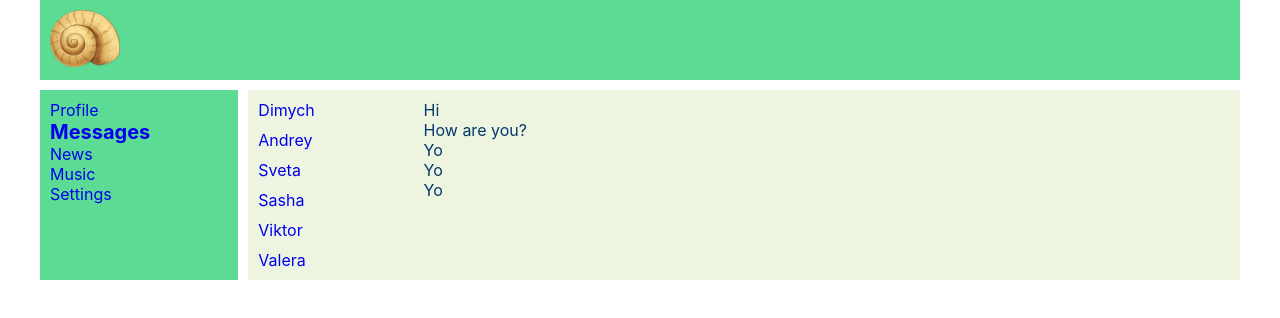
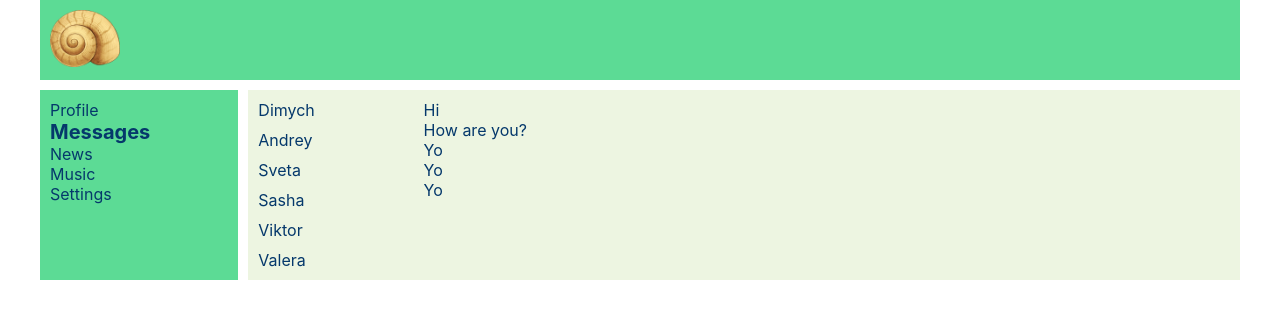
Before and after one commit to bechorhl/react-social-network, a React (Create React App) app: page /dialogs in a window 1280 px wide. Shown: the top 318 px of the page. Built offline with nearby package versions, Linux system fonts and the light colour scheme.

Commit message:
Pack the data into state.js

```diff
--- a/src/App.css
+++ b/src/App.css
@@ -6,6 +6,7 @@ ul, li {
 }
 
 a {
+  color: #05386b;
   outline: none;
   text-decoration: none;
   cursor: pointer;
@@ -14,6 +15,10 @@ a {
 
 a:focus {
   outline: none;
+}
+
+a:active {
+  font-weight: bold;
 }
 
 h1,
--- a/src/App.js
+++ b/src/App.js
@@ -6,7 +6,7 @@ import Profile from './components/Profile/Profile';
 import Dialogs from './components/Dialogs/Dialogs';
 import { BrowserRouter, Routes, Route } from 'react-router-dom';
 
-const App = () => {
+const App = (props) => {
   return (
     <BrowserRouter>
       <div className="app-wrapper">
@@ -14,8 +14,14 @@ const App = () => {
         <Navbar />
         <div className="app-wrapper-content">
           <Routes>
-            <Route path="/profile" element={<Profile />} />
-            <Route path="/dialogs/*" element={<Dialogs />} />
+            <Route
+              path="/profile"
+              element={<Profile state={props.state.profilePage} />}
+            />
+            <Route
+              path="/dialogs/*"
+              element={<Dialogs state={props.state.messagesPage} />}
+            />
             {/* <Route path="*" element={<Profile />} /> */}
           </Routes>
         </div>
--- a/src/components/Dialogs/DialogItem/DialogItem.jsx
+++ b/src/components/Dialogs/DialogItem/DialogItem.jsx
@@ -5,9 +5,17 @@ import { NavLink } from 'react-router-dom';
 const DialogItem = (props) => {
   return (
     <li className={styles.dialog}>
-      <NavLink to={'/dialogs/' + props.id}>{props.name}</NavLink>
+      <NavLink
+        to={'/dialogs/' + props.id}
+        className={(navData) =>
+          navData.isActive ? styles.dialogIsActive : styles.dialog
+        }
+      >
+        {props.name}
+      </NavLink>
     </li>
   );
 };
 
 export default DialogItem;
+// {styles.dialog}
--- a/src/components/Dialogs/Dialogs.jsx
+++ b/src/components/Dialogs/Dialogs.jsx
@@ -4,28 +4,11 @@ import DialogItem from './DialogItem/DialogItem';
 import Message from './Message/Message';
 
 const Dialogs = (props) => {
-  let dialogs = [
-    { id: 1, name: 'Dimych' },
-    { id: 2, name: 'Andrey' },
-    { id: 3, name: 'Sveta' },
-    { id: 4, name: 'Sasha' },
-    { id: 5, name: 'Viktor' },
-    { id: 6, name: 'Valera' },
-  ];
-
-  let messages = [
-    { id: 1, message: 'Hi' },
-    { id: 2, message: 'How are you?' },
-    { id: 3, message: 'Yo' },
-    { id: 4, message: 'Yo' },
-    { id: 5, message: 'Yo' },
-  ];
-
-  let dialogsElements = dialogs.map((dialog) => (
+  let dialogsElements = props.state.dialogs.map((dialog) => (
     <DialogItem id={dialog.id} name={dialog.name} />
   ));
 
-  let messagesElements = messages.map((message) => (
+  let messagesElements = props.state.messages.map((message) => (
     <Message message={message.message} />
   ));
 
--- a/src/components/Dialogs/Dialogs.module.css
+++ b/src/components/Dialogs/Dialogs.module.css
@@ -1,5 +1,4 @@
 .dialogs {
-
   display: grid;
   grid-template-columns: 2fr 10fr;
 }
@@ -10,6 +9,11 @@
 
 .dialog {
 
+}
+
+.dialogIsActive {
+  font-weight: bold;
+  font-size: 20px;
 }
 
 .dialog:not(:first-child) {
--- a/src/components/Profile/MyPosts/MyPosts.jsx
+++ b/src/components/Profile/MyPosts/MyPosts.jsx
@@ -2,13 +2,8 @@ import React from 'react';
 import styles from './MyPosts.module.css';
 import Post from './Post/Post';
 
-const MyPosts = () => {
-  let posts = [
-    { id: 1, message: 'Hi! How are you?', likesCount: 15 },
-    { id: 2, message: "It's my first post", likesCount: 20 },
-  ];
-
-  let postsElements = posts.map((post) => (
+const MyPosts = (props) => {
+  let postsElements = props.posts.map((post) => (
     <Post message={post.message} likesCount={post.likesCount} />
   ));
 
--- a/src/components/Profile/Profile.jsx
+++ b/src/components/Profile/Profile.jsx
@@ -3,11 +3,11 @@ import styles from './Profile.module.css';
 import MyPosts from './MyPosts/MyPosts';
 import ProfileInfo from './ProfileInfo/ProfileInfo';
 
-const Profile = () => {
+const Profile = (props) => {
   return (
     <main className={styles.text}>
       <ProfileInfo />
-      <MyPosts />
+      <MyPosts posts={props.state.posts} />
     </main>
   );
 };
--- a/src/index.js
+++ b/src/index.js
@@ -3,11 +3,12 @@ import ReactDOM from 'react-dom/client';
 import './index.css';
 import App from './App';
 import reportWebVitals from './reportWebVitals';
+import state from './redux/state';
 
 const root = ReactDOM.createRoot(document.getElementById('root'));
 root.render(
   <React.StrictMode>
-    <App />
+    <App state={state} />
   </React.StrictMode>
 );
 
--- /dev/null
+++ b/src/redux/state.js
@@ -0,0 +1,27 @@
+let state = {
+  profilePage: {
+    posts: [
+      { id: 1, message: 'Hi! How are you?', likesCount: 15 },
+      { id: 2, message: "It's my first post", likesCount: 20 },
+    ],
+  },
+  messagesPage: {
+    dialogs: [
+      { id: 1, name: 'Dimych' },
+      { id: 2, name: 'Andrey' },
+      { id: 3, name: 'Sveta' },
+      { id: 4, name: 'Sasha' },
+      { id: 5, name: 'Viktor' },
+      { id: 6, name: 'Valera' },
+    ],
+    messages: [
+      { id: 1, message: 'Hi' },
+      { id: 2, message: 'How are you?' },
+      { id: 3, message: 'Yo' },
+      { id: 4, message: 'Yo' },
+      { id: 5, message: 'Yo' },
+    ],
+  },
+};
+
+export default state;
```
